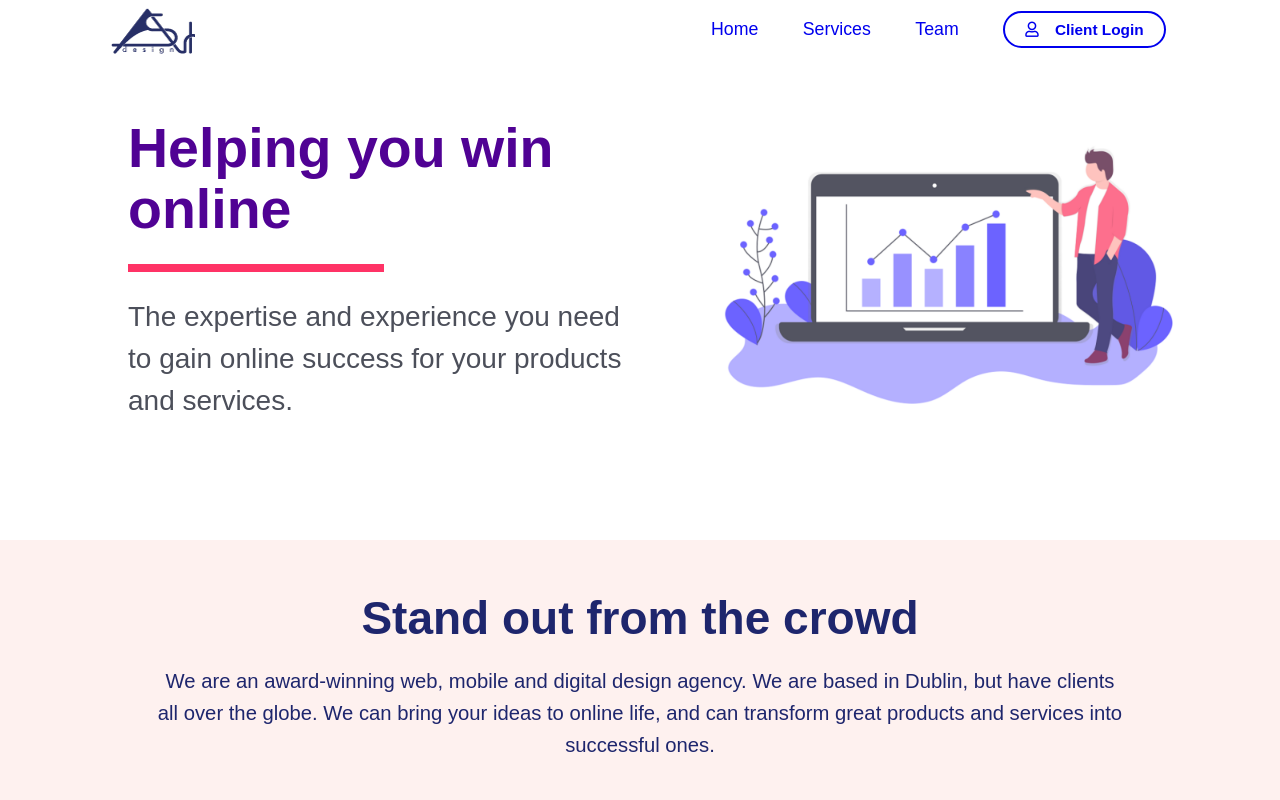
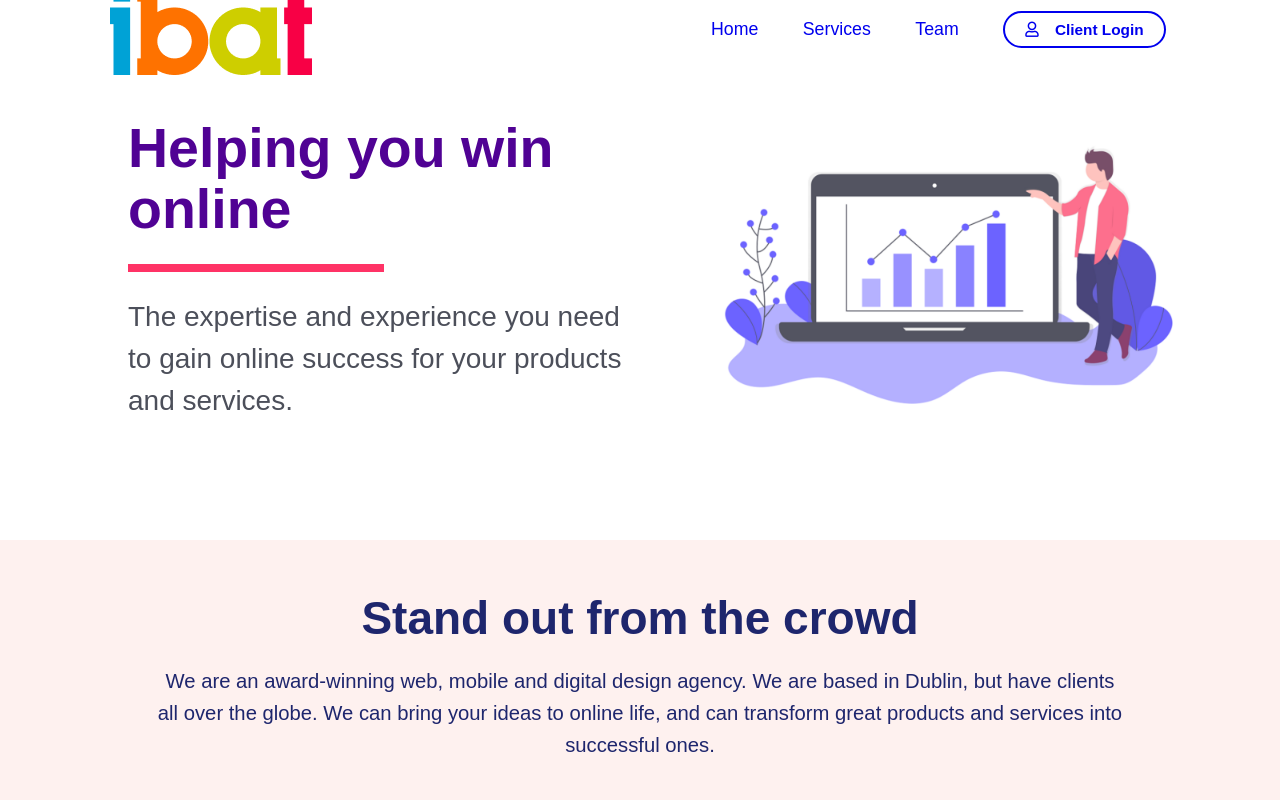
Before and after one commit to leventetilica/project-sample-2, a plain HTML site: page index.html in a window 1280 px wide. Shown: the top 800 px of the page. Drawn offline with Linux system fonts and the light colour scheme.

Commit message:
Update index.html

```diff
--- a/index.html
+++ b/index.html
@@ -67,7 +67,7 @@
 <div class="container-menu-bar-mobile menu-mobile-transparent menu-mobile-sticky">
 	<div class="item-logo">
 		<a href="https://ltartstudio.github.io">
-			<img src="assets/img/logo-dark-blue.png" alt="logo">
+			<img src="assets/img/ibat.png" alt="logo">
 		</a>
 	</div>
 	<div class="item-icon">
@@ -92,7 +92,7 @@
 <div class="container-menu-desktop menu-desktop-transparent menu-desktop-sticky">
 	<div class="item-logo">
 		<a href="https://ltartstudio.github.io">
-			<img src="assets/img/logo-dark-blue.png" alt="logo">
+			<img src="assets/img/ibat.png" alt="logo">
 		</a>
 	</div>
 	<div class="item-menu">
```
